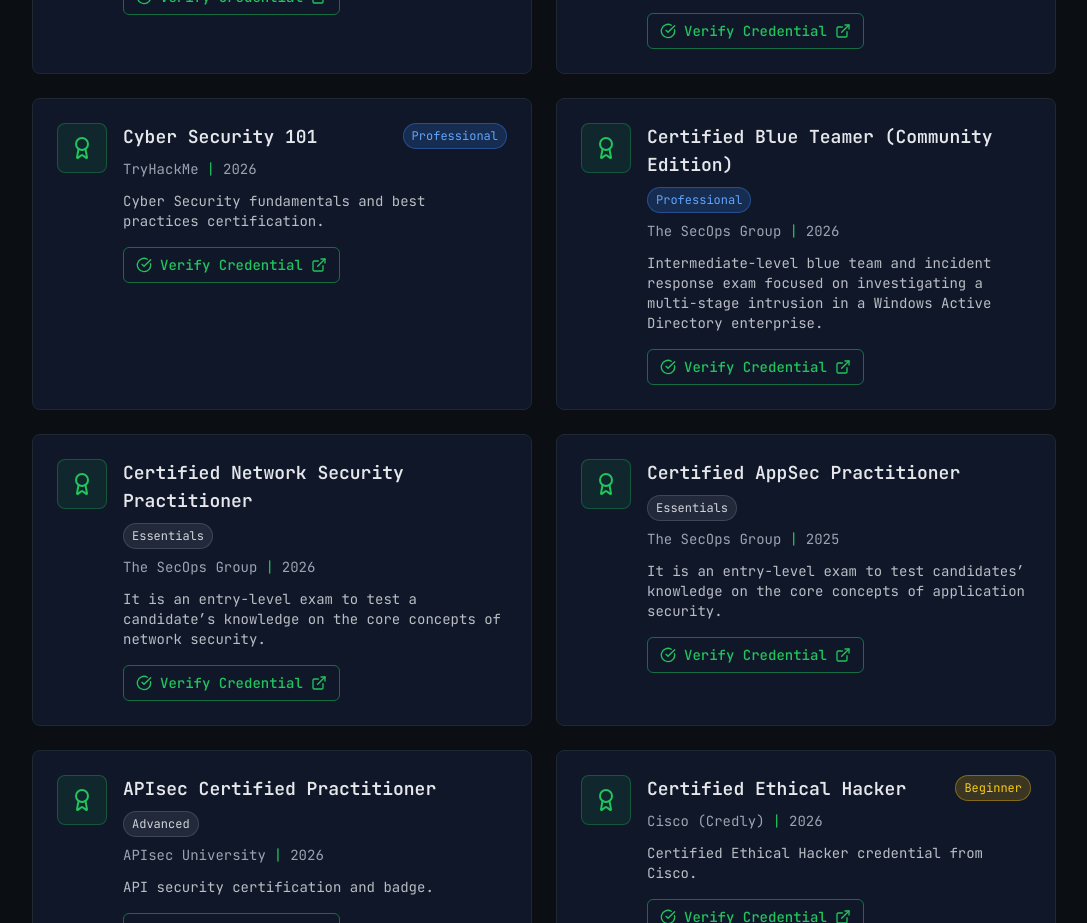
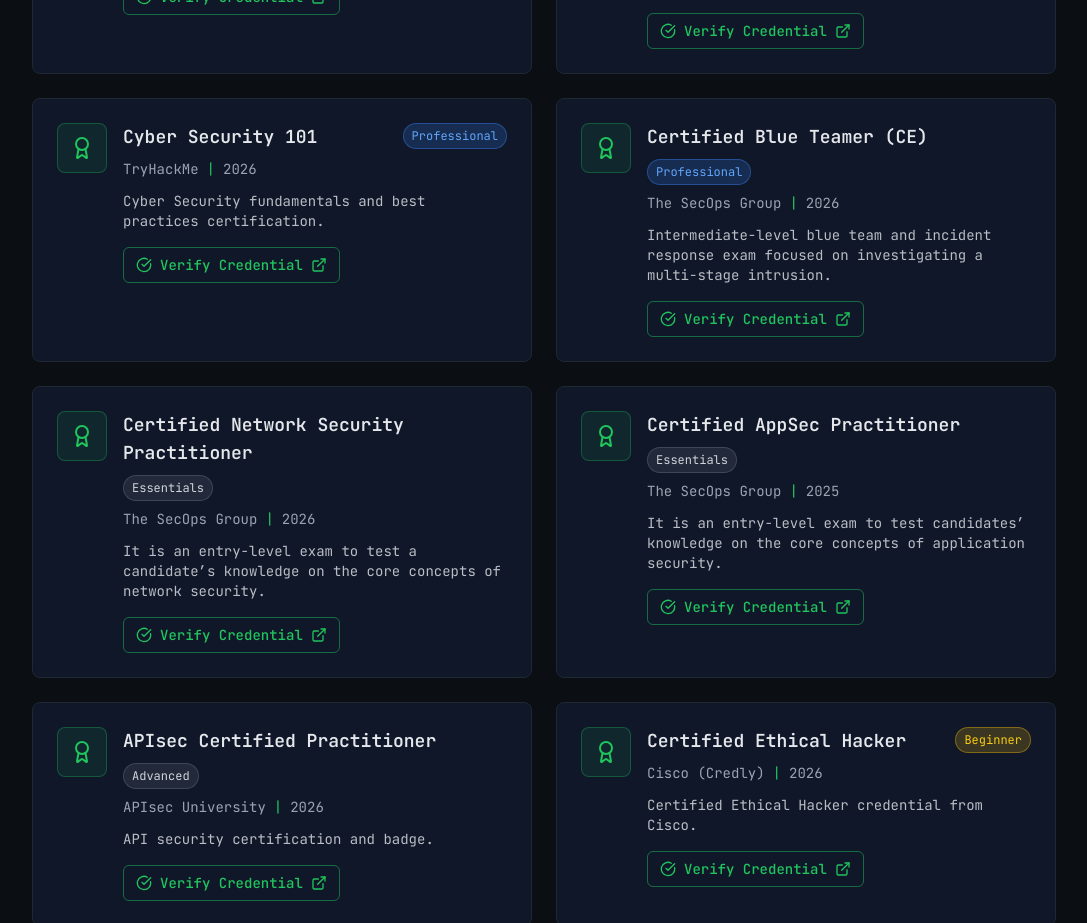
Before and after one commit to masum-billah14/portfolio1419, a React (Vite) app: page /certifications in a window 1280 px wide. Shown: the part 1620-2543 px from the top of the page, without its empty margins (96-1183 px from the left). Built offline with nearby package versions, Linux system fonts and the light colour scheme.

Commit message:
Update certifications

```diff
--- a/src/pages/Certifications.tsx
+++ b/src/pages/Certifications.tsx
@@ -109,11 +109,11 @@
     verifyUrl: "https://assets.tryhackme.com/certification-certificate/697da2ed6579ac88f26d9d79.pdf",
   },
   {
-    name: "Certified Blue Teamer (Community Edition)",
+    name: "Certified Blue Teamer (CE)",
     organization: "The SecOps Group",
     year: "2026",
     level: "Professional",
-    description: "Intermediate-level blue team and incident response exam focused on investigating a multi-stage intrusion in a Windows Active Directory enterprise.",
+    description: "Intermediate-level blue team and incident response exam focused on investigating a multi-stage intrusion.",
     verifyUrl: "https://candidate.speedexam.net/certificate.aspx?SSTATE=am4131EniU8ntjp4bO5mXc2wdoUzNa0UCAvgBJiAHyAgLg1N9m93WP1UEw/Ix9jZmKiQk0UOyMEvyZsB1I3Ocie3e8H2hykwHPa3l06Fyww=",
   },
   {
```
